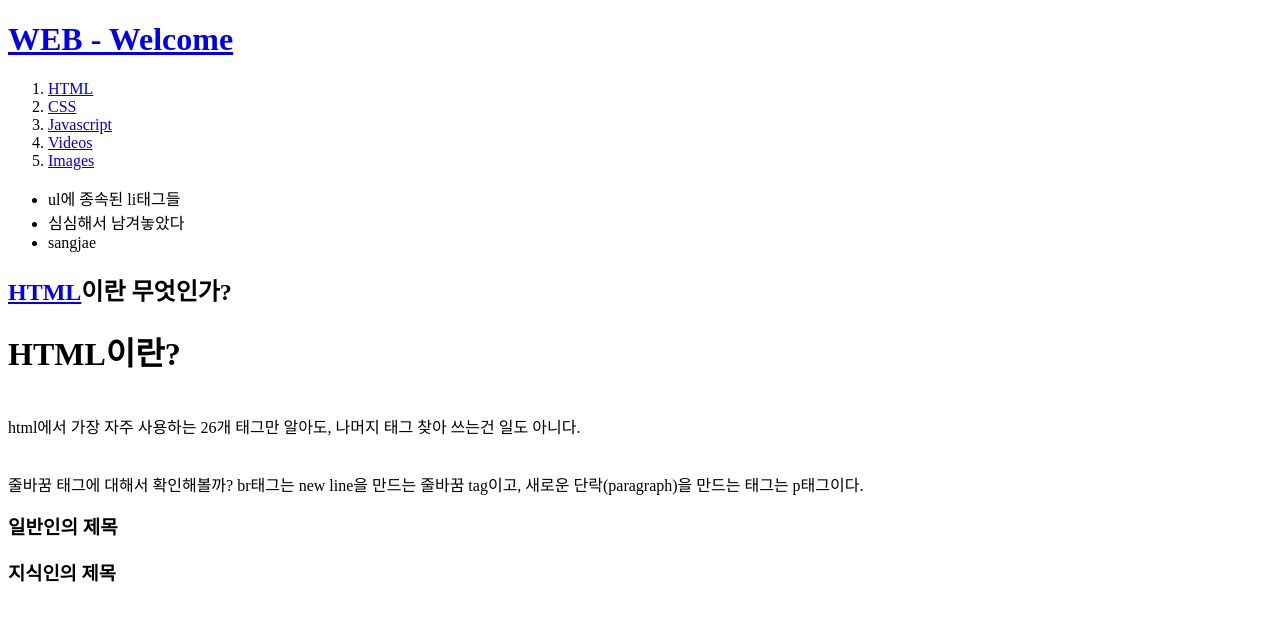
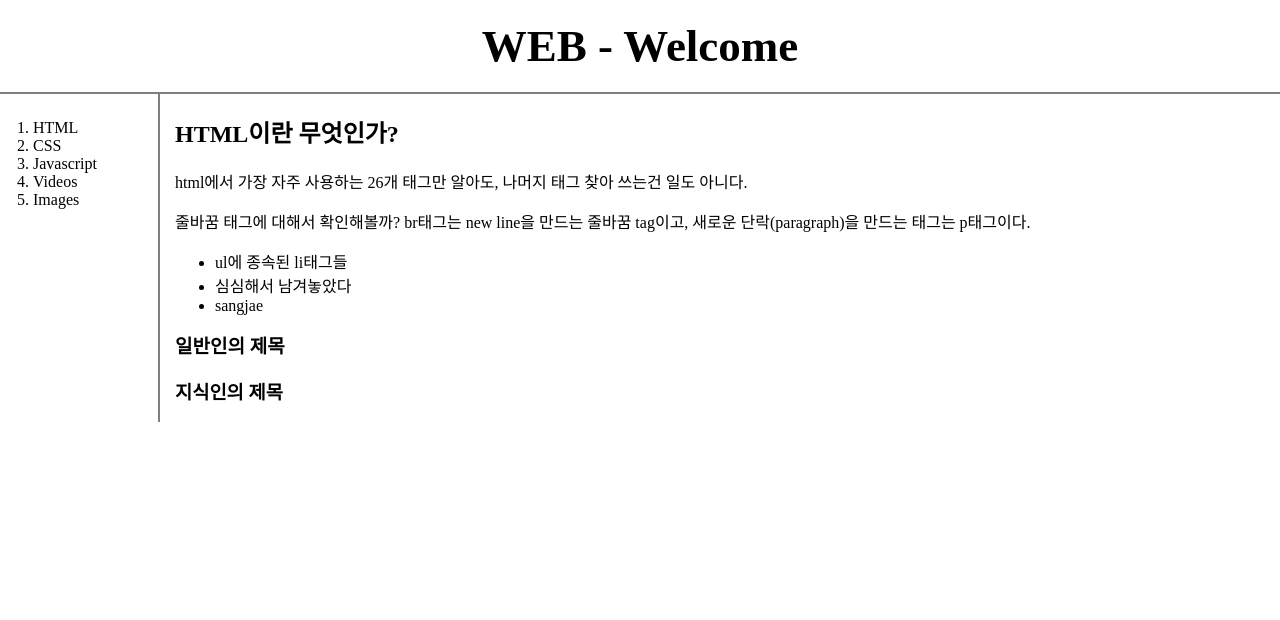
Before and after one commit to anansu/web1again, a plain HTML site: page about_HTML.html in a window 1280 px wide. Drawn offline with Linux system fonts and the light colour scheme.

Commit message:
code trim

```diff
--- a/about_HTML.html
+++ b/about_HTML.html
@@ -1,6 +1,5 @@
 <!DOCTYPE html>
 <html>
-
     <head>
         <title>WEB1 - Welcome</title>
         <meta charset="utf-8">
@@ -11,16 +10,17 @@
             window.dataLayer = window.dataLayer || [];
             function gtag(){dataLayer.push(arguments);}
             gtag('js', new Date());
-
             gtag('config', 'UA-163571026-2');
         </script>
-
+        <!-- Global site tag (gtag.js) - Google Analytics End -->
+        <link rel="stylesheet" href="style.css">
     </head>
 
     <body>
 
         <h1><a href="index.html">WEB - Welcome</a></h1>
 
+        <div id="grid">
             <ol>
               <li><a href="about_HTML.html">HTML</a></li>
               <li><a href="about_CSS.html">CSS</a></li>
@@ -31,29 +31,28 @@
 
             <!--이 위까지가 공통된 메뉴 -->
             <!--이 아래부터 페이지 고유의 내용들 -->
+            <div id="article">
 
+                <h2><a href="https://www.w3schools.com/html/" target="_blank" title="html 5 specification">HTML</a>이란 무엇인가?</h2>
+
+                <p>html에서 가장 자주 사용하는 26개 태그만 알아도, 나머지 태그 찾아 쓰는건 일도 아니다.</p>
+
+                <p>
+                    줄바꿈 태그에 대해서 확인해볼까? br태그는 new line을 만드는 줄바꿈 tag이고,
+                    새로운 단락(paragraph)을 만드는 태그는 p태그이다.
                     <ul>
                         <li>ul에 종속된 li태그들</li>
                         <li>심심해서 남겨놓았다</li>
                         <li>sangjae</li>
                     </ul>
-
-<h2><a href="https://www.w3schools.com/html/" target="_blank" title="html 5 specification">HTML</a>이란 무엇인가?</h2>
-
-
-<h1>HTML이란?</h1>
-
-<p style="margin-top:40px">html에서 가장 자주 사용하는 26개 태그만 알아도, 나머지 태그 찾아 쓰는건 일도 아니다.</p>
-<p>
-  <br>줄바꿈 태그에 대해서 확인해볼까?
-  br태그는 new line을 만드는 줄바꿈 tag이고, 새로운 단락(paragraph)을 만드는 태그는 p태그이다.
                 </p>
-
                 <p>
                     <strong><span style="font-size:19px;">일반인의 제목</span></strong>
-<br>
                     <h3>지식인의 제목</h3>
                 </p>
+            </div>
+        </div>
+
 
         <!--Start of Tawk.to Script-->
         <script type="text/javascript">
@@ -68,7 +67,5 @@ s0.parentNode.insertBefore(s1,s0);
             })();
         </script>
         <!--End of Tawk.to Script-->
-
     </body>
-
 </html>
--- /dev/null
+++ b/style.css
@@ -0,0 +1,33 @@
+body  {
+  margin: 0px;
+}
+
+a {
+  color:black;
+  text-decoration: none;
+}
+
+h1  {
+  font-size: 45px;
+  text-align: center;
+  border-bottom: 2px solid gray;
+  margin: 0px;
+  padding: 20px;
+}
+
+#grid ol  {
+  border-right: 2px solid gray;
+  width: 100px;
+  margin: 0px;
+  padding: 25px;
+  padding-left: 33px;
+}
+
+#grid {
+  display: grid;
+  grid-template-columns: 150px 1fr;
+}
+
+#grid #article{
+  padding-left: 25px;
+}
```
Also changed, not shown: about_CSS.html (+1 -45 lines), about_Javascript.html (+8 -12 lines). Lines whose indentation alone changed are shown as unchanged.
